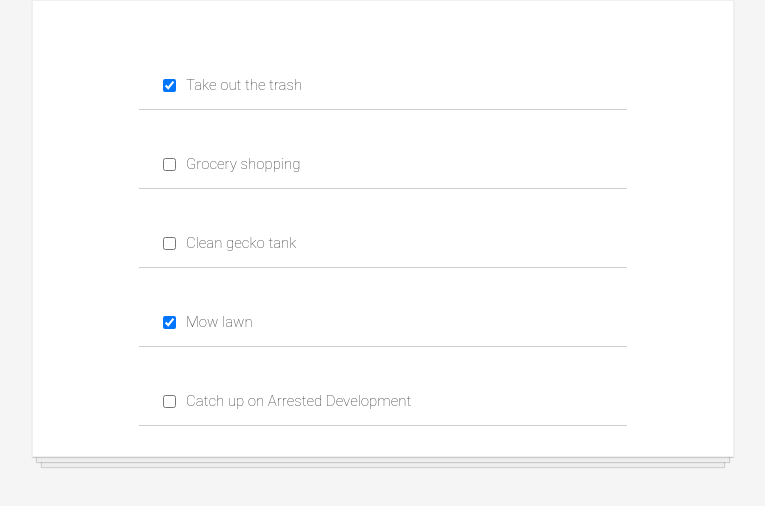
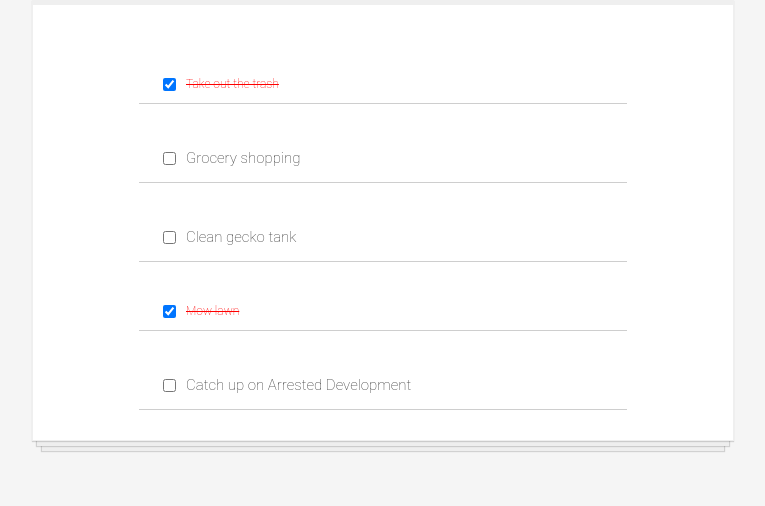
Before and after one commit to annalam91/React, a React (Create React App) app: page / in a window 1280 px wide. Shown: the top 506 px of the page, without its empty margins (257-1022 px from the left). Built offline with nearby package versions, Linux system fonts and the light colour scheme.

Commit message:
Added styling to todo app completed

```diff
--- a/src/components/TodoItem.js
+++ b/src/components/TodoItem.js
@@ -1,6 +1,14 @@
 import React from "react"
 
 function TodoItem(props) {
+
+    const completedStyle = {
+        textDecoration: "line-through",
+        color: "red",
+        fontSize: "12px"
+    }
+
+
     return (
         <div className="todo-item">
             <input
@@ -8,7 +16,7 @@ function TodoItem(props) {
                 checked={props.item.completed}
                 onChange={() => props.handleChange(props.item.id)}
             />
-            <p>{props.item.text}</p>
+            <p style={props.item.completed ? completedStyle : null}>{props.item.text}</p>
         </div>
     )
 }
--- a/src/styles/App.css
+++ b/src/styles/App.css
@@ -1,9 +1,3 @@
-/* #EF476F Strong red */
-/* #FFD166 Orange Yellow Crayola */
-/* #06D6A0 Caribbean Green */
-/* #118AB2 Blue NCS */
-/* #073B4C Midnight Green Eagle Green */
-
 body {
     background-color: whitesmoke;
 }
@@ -28,6 +22,7 @@ body {
             /* The third layer shadow */
         0 20px 1px -9px rgba(0,0,0,0.15);
     padding: 30px;
+    border-top-width: 5px;
 }
 
 .todo-item {
@@ -51,8 +46,3 @@ input[type=checkbox] {
 input[type=checkbox]:focus {
     outline: 0;
 }
-
-body {
-    background-color: whitesmoke;
-    text-align: center;
-}
--- /dev/null
+++ b/src/styles/todoItem.css
@@ -0,0 +1,3 @@
+p {
+
+}
```
